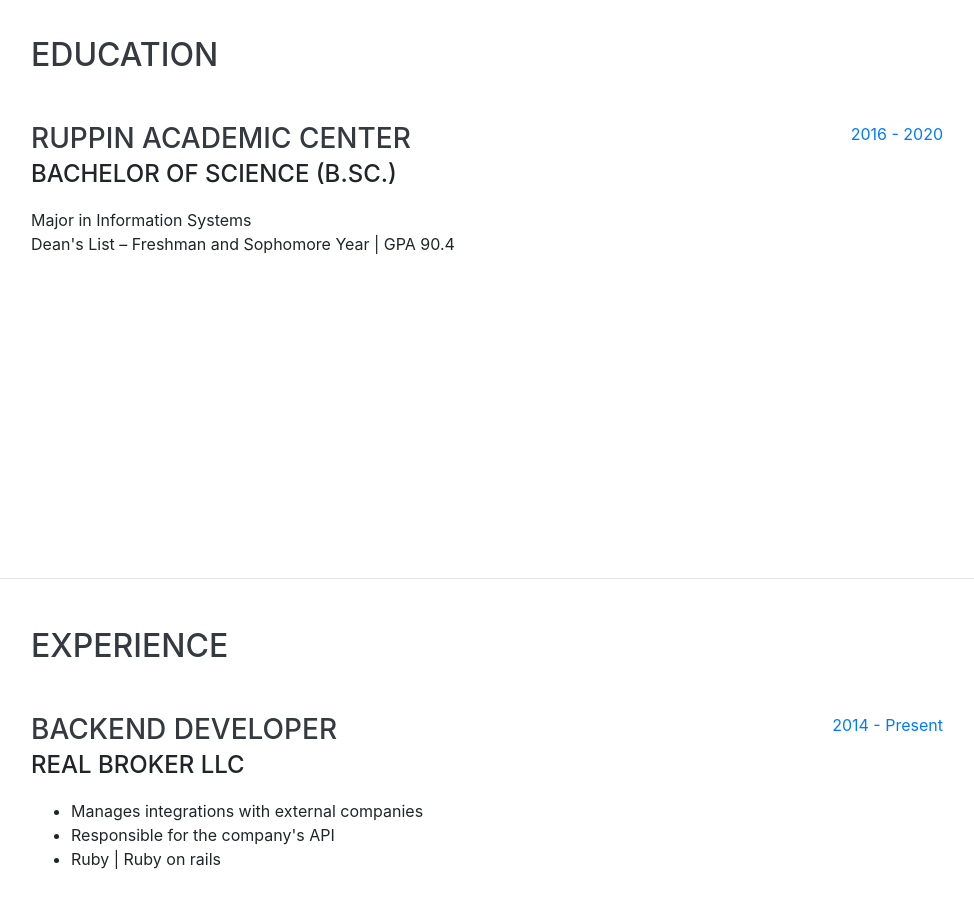
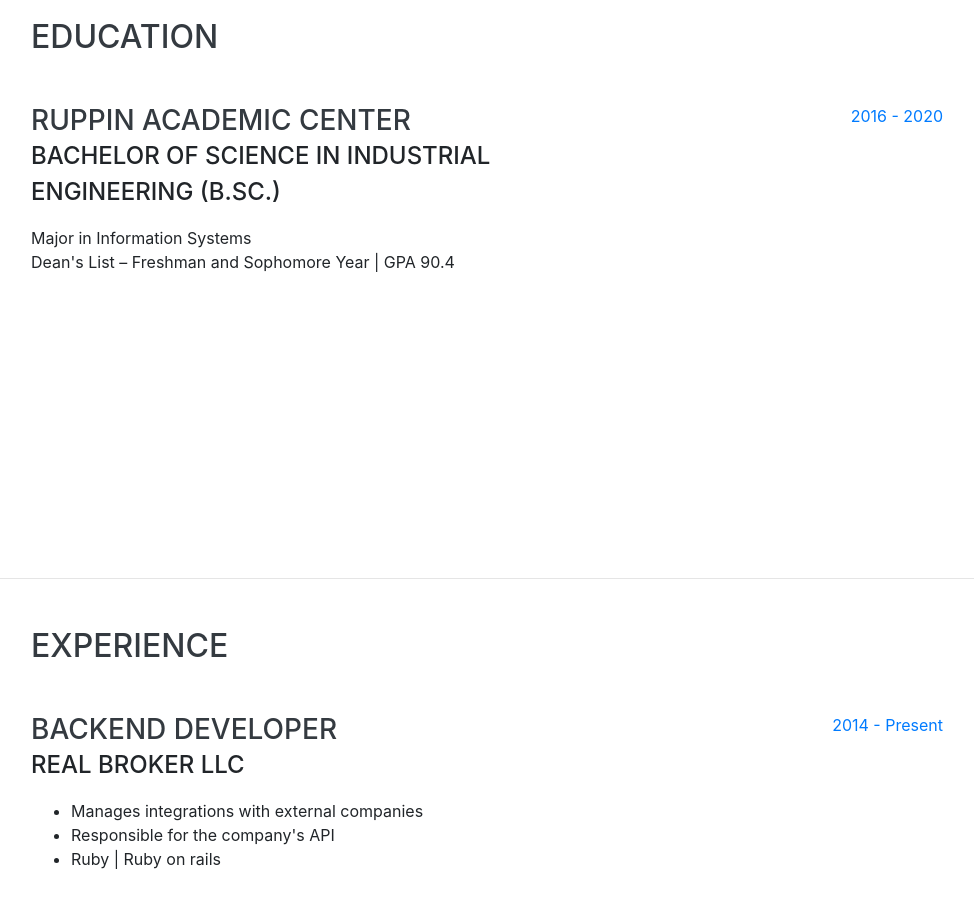
Before and after one commit to OriHayun/Portfolio, a website with bundled scripts: page index.html in a window 1280 px wide. Shown: the part 3200-4108 px from the top of the page, without its empty margins (289-1263 px from the left). Built offline with nearby package versions, Linux system fonts and the light colour scheme; a web font is replaced by a local one.

Commit message:
add my title in education tab

```diff
--- a/index.html
+++ b/index.html
@@ -265,7 +265,7 @@
                 <div class="resume-item d-flex flex-column flex-md-row justify-content-between mb-5">
                     <div class="resume-content">
                         <h3 class="mb-0"> Ruppin Academic Center</h3>
-                        <div class="subheading mb-3">Bachelor of Science (B.Sc.)</div>
+                        <div class="subheading mb-3">Bachelor of Science in Industrial Engineering (B.Sc.)</div>
                         <div>Major in Information Systems</div>
                         <p> Dean's List – Freshman and Sophomore Year | GPA 90.4 </p>
                     </div>
```
